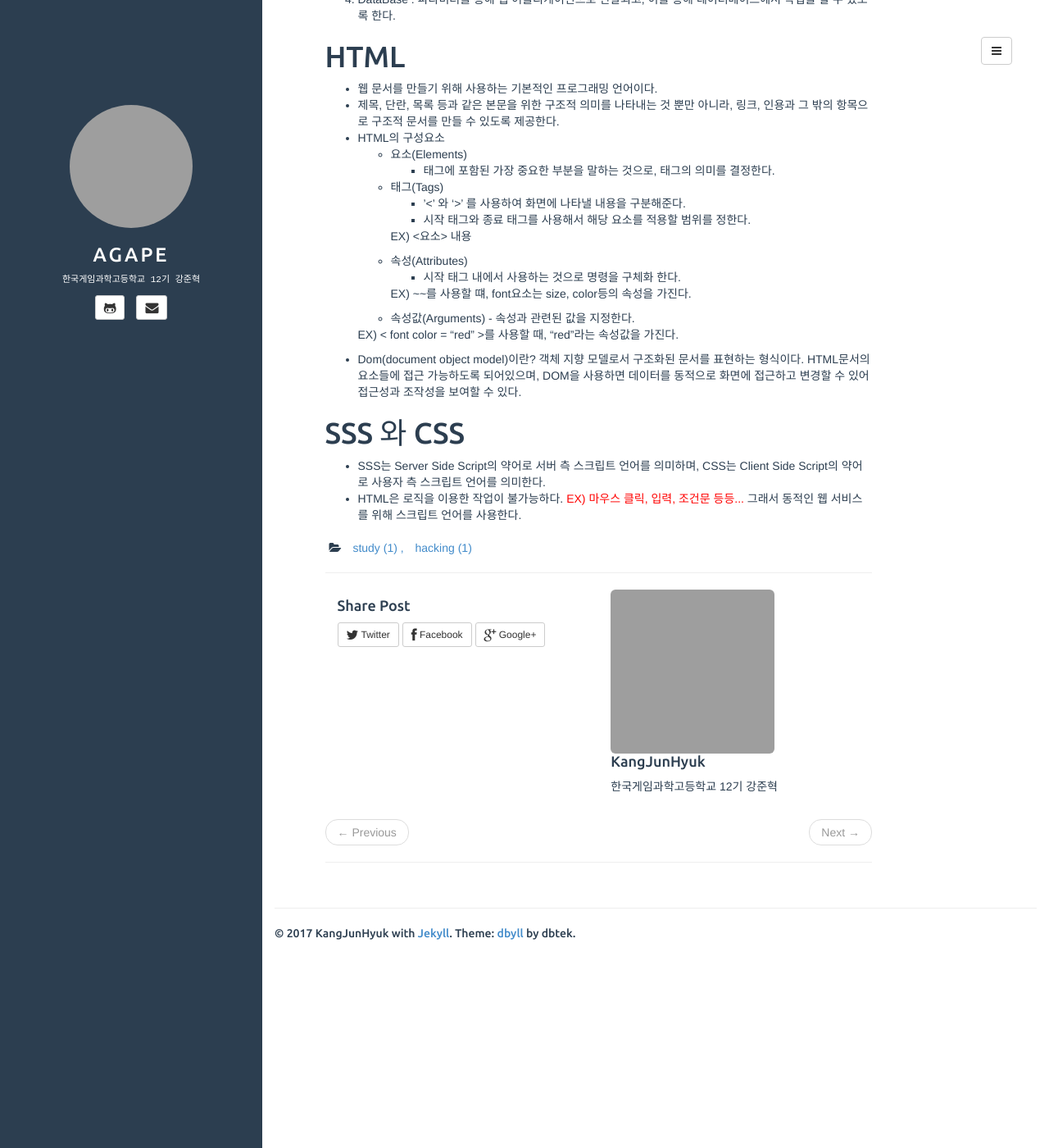
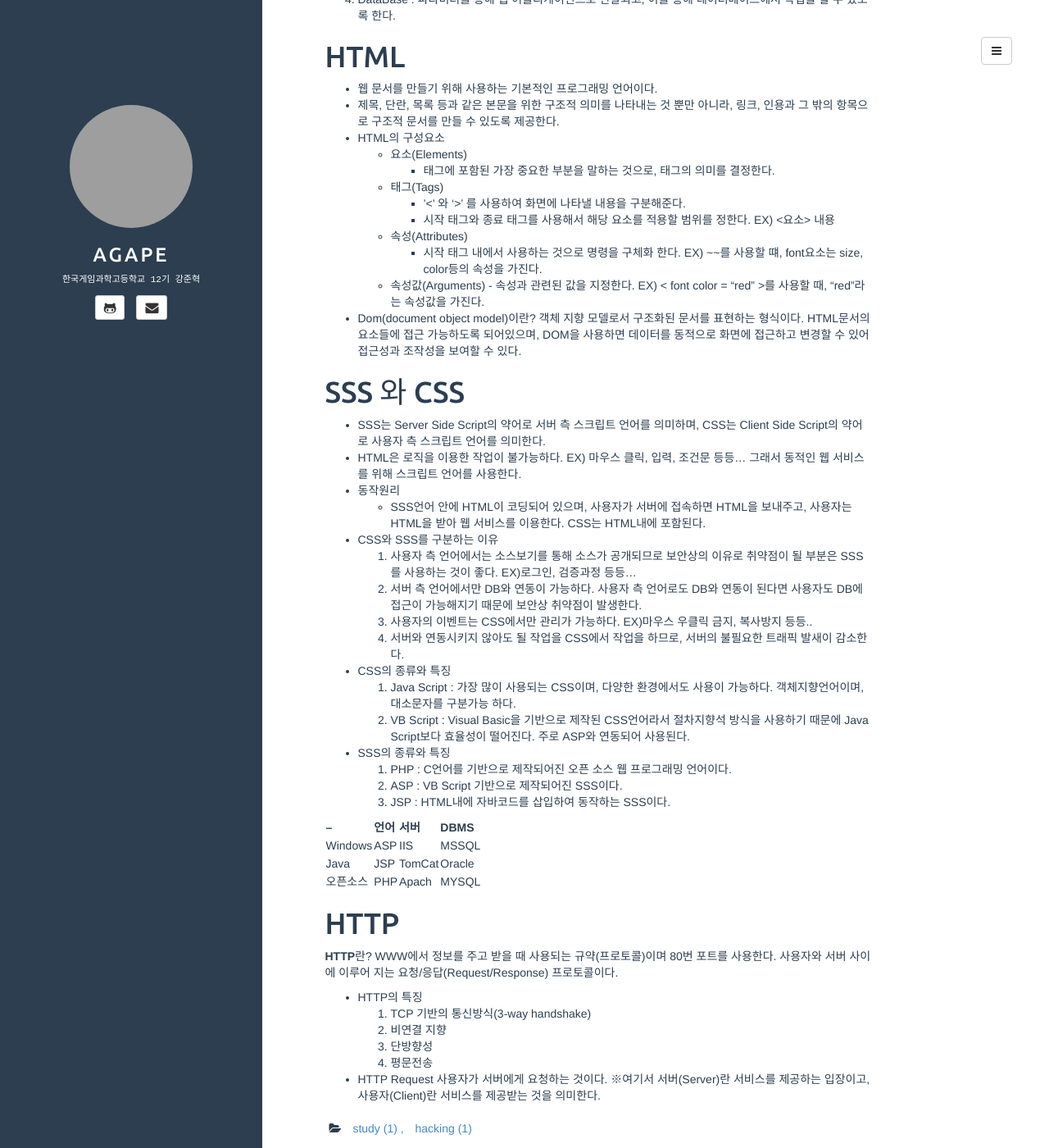
Before and after one commit to AgapeP/AgapeP.github.io, a Jekyll site: the page built from _posts/2017-03-18-웹 기초 지식.md, in a window 1280 px wide and 1400 px high, scrolled down 569 px. Shown: the whole window at 82% size. Built offline with Jekyll 4.4.1, drawn with Linux system fonts in a browser that asks for light colours; comment, search, counter and statistics services are not loaded; grey boxes are pictures that could not be loaded.

Commit message:
Update 2017-03-18-웹 기초 지식.md

```diff
--- a/_posts/2017-03-18-웹 기초 지식.md
+++ b/_posts/2017-03-18-웹 기초 지식.md
@@ -33,14 +33,11 @@ comments: true
   - 태그(Tags)
     - '<' 와 '>' 를 사용하여 화면에 나타낼 내용을 구분해준다.
     - 시작 태그와 종료 태그를 사용해서 해당 요소를 적용할 범위를 정한다.
-
     EX) <요소> 내용 </요소>
   - 속성(Attributes)
     - 시작 태그 내에서 사용하는 것으로 명령을 구체화 한다.
-
     EX) <font>~~</font>를 사용할 떄, font요소는 size, color등의 속성을 가진다.
   - 속성값(Arguments) - 속성과 관련된 값을 지정한다.
-
   EX) < font color = "red" >를 사용할 때, "red"라는 속성값을 가진다.
 
 - Dom(document object model)이란? 객체 지향 모델로서 구조화된 문서를 표현하는 형식이다. HTML문서의 요소들에 접근 가능하도록 되어있으며, DOM을 사용하면 데이터를 동적으로 화면에 접근하고 변경할 수 있어 접근성과 조작성을 보여할 수 있다.
@@ -48,5 +45,46 @@ comments: true
 # SSS 와 CSS
 
 - SSS는 Server Side Script의 약어로 서버 측 스크립트 언어를 의미하며, CSS는 Client Side Script의 약어로 사용자 측 스크립트 언어를 의미한다.
-- HTML은 로직을 이용한 작업이 불가능하다. <font color = "red"> EX) 마우스 클릭, 입력, 조건문 등등...</font>
+- HTML은 로직을 이용한 작업이 불가능하다. EX) 마우스 클릭, 입력, 조건문 등등...
 그래서 동적인 웹 서비스를 위해 스크립트 언어를 사용한다.
+- 동작원리
+  - SSS언어 안에 HTML이 코딩되어 있으며, 사용자가 서버에 접속하면 HTML을 보내주고, 사용자는 HTML을 받아 웹 서비스를 이용한다. CSS는 HTML내에 포함된다.
+
+- CSS와 SSS를 구분하는 이유
+1. 사용자 측 언어에서는 소스보기를 통해 소스가 공개되므로 보안상의 이유로 취약점이 될 부분은 SSS를 사용하는 것이 좋다. EX)로그인, 검증과정 등등...
+1. 서버 측 언어에서만 DB와 연동이 가능하다. 사용자 측 언어로도 DB와 연동이 된다면 사용자도 DB에 접근이 가능해지기 때문에 보안상 취약점이 발생한다.
+1. 사용자의 이벤트는 CSS에서만 관리가 가능하다. EX)마우스 우클릭 금지, 복사방지 등등..
+1. 서버와 연동시키지 않아도 될 작업을 CSS에서 작업을 하므로, 서버의 불필요한 트래픽 발새이 감소한다.
+
+- CSS의 종류와 특징
+1. Java Script : 가장 많이 사용되는 CSS이며, 다양한 환경에서도 사용이 가능하다.
+객체지향언어이며, 대소문자를 구분가능 하다.
+1. VB Script : Visual Basic을 기반으로 제작된 CSS언어라서 절차지향석 방식을 사용하기 때문에 Java Script보다 효율성이 떨어진다. 주로 ASP와 연동되어 사용된다.
+
+- SSS의 종류와 특징
+1. PHP : C언어를 기반으로 제작되어진 오픈 소스 웹 프로그래밍 언어이다.
+1. ASP : VB Script 기반으로 제작되어진 SSS이다.
+1. JSP : HTML내에 자바코드를 삽입하여 동작하는 SSS이다.
+
+-- | 언어 | 서버 | DBMS
+---- | ---- | ---- | ---
+Windows |ASP | IIS | MSSQL
+Java | JSP | TomCat | Oracle
+오픈소스 | PHP | Apach | MYSQL
+
+# HTTP
+
+**HTTP**란?
+ WWW에서 정보를 주고 받을 때 사용되는 규약(프로토콜)이며 80번 포트를 사용한다.
+사용자와 서버 사이에 이루어 지는 요청/응답(Request/Response) 프로토콜이다.
+
+- HTTP의 특징
+1. TCP 기반의 통신방식(3-way handshake)
+1. 비연결 지향
+1. 단방향성
+1. 평문전송
+
+- HTTP Request
+사용자가 서버에게 요청하는 것이다.
+※여기서 서버(Server)란 서비스를 제공하는 입장이고,
+사용자(Client)란 서비스를 제공받는 것을 의미한다.
```
